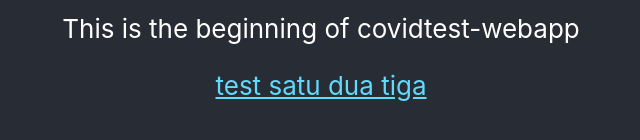
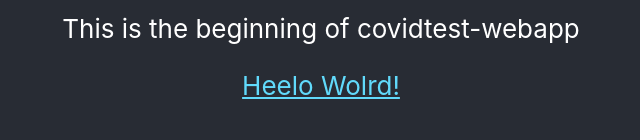
Before and after one commit to TepanD/covidtest-webapp, a React (Create React App) app: page / in a window 1280 px wide. Shown: the part 516-656 px from the top of the page, without its empty margins (319-959 px from the left). Built offline with nearby package versions, Linux system fonts and the light colour scheme.

Commit message:
update test HalamanReact.js

```diff
--- a/src/views/HalamanReact/HalamanReact.js
+++ b/src/views/HalamanReact/HalamanReact.js
@@ -14,7 +14,7 @@ const HalamanReact = () => {
           target="_blank"
           rel="noopener noreferrer"
         >
-          test satu dua tiga
+          Heelo Wolrd!
         </a>
       </header>
     </div>
```
